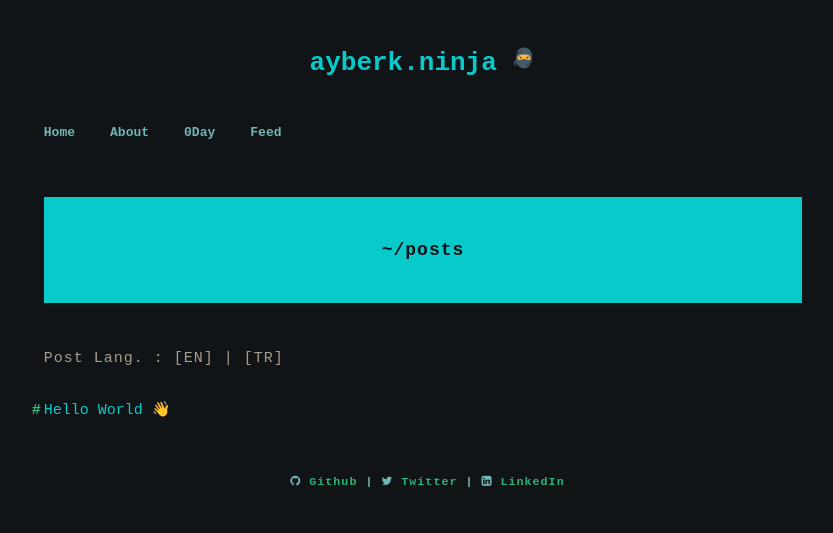
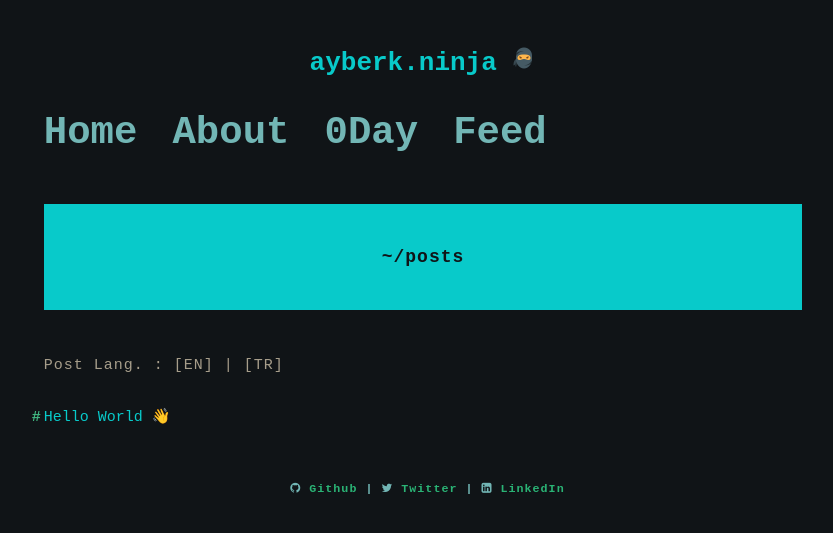
Before and after one commit to mhmtayberk/ayberkninja.github.io, a Jekyll site: the page built from index.html, in a window 1280 px wide. Shown: the top 533 px of the page, without its empty margins (217-1050 px from the left). Built offline with Jekyll 4.4.1, drawn with Linux system fonts in a browser that asks for light colours; the list of posts is cut into pages by our own code.

Commit message:
Update custom.css

```diff
--- a/assets/css/custom.css
+++ b/assets/css/custom.css
@@ -35,7 +35,7 @@ nav {
 nav a {
 	color: #72b6b5 !important;
 	padding-right: 2rem;
-	font-size: 1rem;
+	font-size: 3rem;
 	font-weight: bold;
 }
 
```
